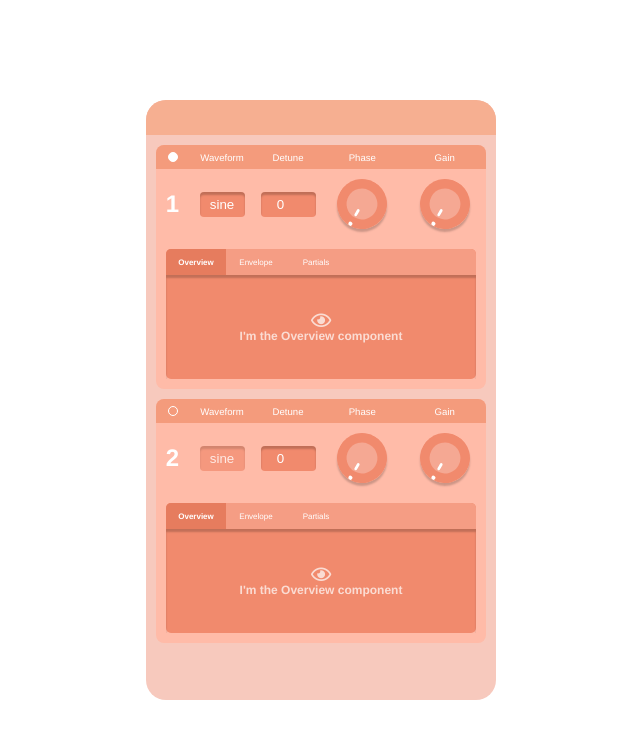
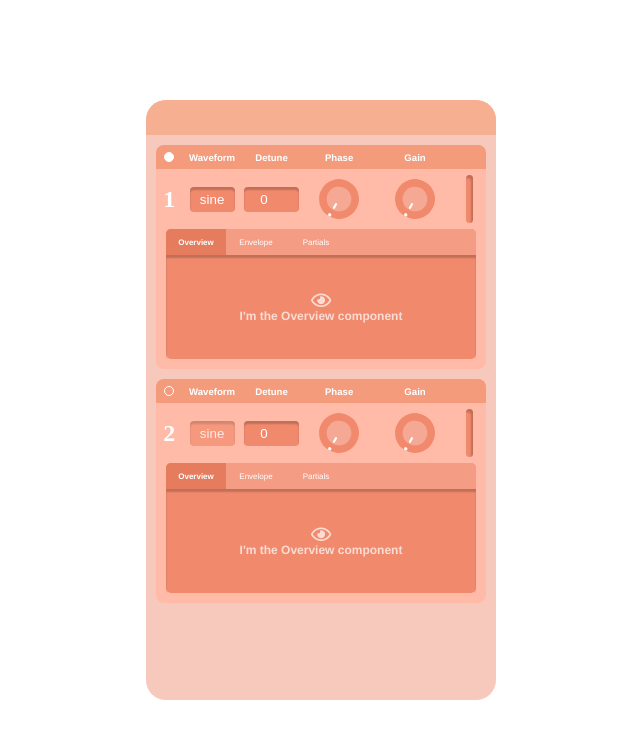
Before and after one commit to HarryCarron/Tonix-Deprecated-, an Angular app: page / in a window 1280 px wide. Shown: the top 738 px of the page, without its empty margins (319-959 px from the left). Built offline with nearby package versions, Linux system fonts and the light colour scheme.

Commit message:
some styling changes

```diff
--- a/src/app/app.component.css
+++ b/src/app/app.component.css
@@ -39,7 +39,14 @@
     flex-direction: column;
     width: 350px;
     font-size:0.5em;
+    overflow-y: scroll;
+    -ms-overflow-style: none;
 }
+
+.osc-rack::-webkit-scrollbar {
+    display: none;
+  }
+
 
 .osc-control-row{
     height:60px;
--- a/src/app/app.component.html
+++ b/src/app/app.component.html
@@ -4,7 +4,6 @@
         <div class='topbar'></div>
         <div class='content-wrapper h-100'>
             <div class='osc-rack h-100'>
-
                 <ng-container *ngFor='let osc of oscillators; let i = index'>
                     <app-oscillator [data]="osc" ></app-oscillator>
                 </ng-container>
--- a/src/app/components/oscillator/oscillator.component.css
+++ b/src/app/components/oscillator/oscillator.component.css
@@ -32,6 +32,7 @@
 .oscNumber {
     font-weight: bold;
     font-size: 3em;
+    font-family: Futura;
 }
 
 .osc-container{
--- a/src/app/components/oscillator/oscillator.component.html
+++ b/src/app/components/oscillator/oscillator.component.html
@@ -1,27 +1,27 @@
 <div class='osc-container'>
     <div style='height:24px;' class='d-flex oscLabelHeading'>
-        <div style='width:10%;' class='centerChild h-100'>
+        <div style='width:8%;' class='centerChild h-100'>
             <app-led [(ngModel)]='data.isOn'></app-led>
         </div>
-        <div style='width:20%;' class='centerChild label'>
+        <div style='width:18%;' class='centerChild label'>
             Waveform
         </div>
-        <div style='width:20%;' class='centerChild label'>
+        <div style='width:18%;' class='centerChild label'>
             Detune
         </div>
-        <div style='width:25%;' class='centerChild label'>
+        <div style='width:23%;' class='centerChild label'>
             Phase
         </div>
-        <div style='width:25%;' class='centerChild label'>
+        <div style='width:23%;' class='centerChild label'>
             Gain
         </div>
     </div>
-    <div style='height:70px;' class='d-flex'>
-        <div style='width:10%;' class='centerChild'>
+    <div style='height:60px;' class='d-flex'>
+        <div style='width:8%;' class='centerChild'>
             <span class='oscNumber'>{{data.number}}</span>
         </div>
 
-        <div style='width: 20%;' class='centerChild'>
+        <div style='width: 18%;' class='centerChild'>
             <select [(ngModel)]='data.waveType'
                 class='controlshadow-3'
                 [disabled] = '!data.isOn'
@@ -34,7 +34,7 @@
             </select>
         </div>
 
-        <div style='width: 20%;' class='centerChild'>
+        <div style='width: 18%;' class='centerChild'>
             <input class='numInput controlshadow-3'
             [disabled] = '!data.isOn'
             [(ngModel)]="data.detune"
@@ -44,14 +44,17 @@
             step="0.01">
         </div>
 
-        <div style='width:25%;' class='centerChild'>
+        <div style='width:23%;' class='centerChild'>
             <app-knob [lowerRotationLimit]='30' [upperRotationLimit]='330' [upperOutputLimit]='100'>
             </app-knob>
         </div>
 
-        <div style='width:25%;' class='centerChild'>
+        <div style='width:23%;' class='centerChild'>
             <app-knob [lowerRotationLimit]='30' [upperRotationLimit]='330' [upperOutputLimit]='100'>
             </app-knob>
+        </div>
+        <div style='width: 10%;' class='centerChild'>
+            <div class='controlshadow-5' style='border-radius: 10px; width:20%; height: 80%; background-color: #f18a6d; '></div>
         </div>
     </div>
 
--- a/src/app/components/oscillator/settings-rack/settings-rack.component.css
+++ b/src/app/components/oscillator/settings-rack/settings-rack.component.css
@@ -1,7 +1,7 @@
 .settingsRackContainer{
     background-color:#f18a6d;
     height: 130px;
-    margin: 10px;
+    margin: 0 10px 10px 10px;
     border-radius: 5px;
     overflow: hidden;
 }
--- a/src/app/controls/knob/knob.component.css
+++ b/src/app/controls/knob/knob.component.css
@@ -1,6 +1,6 @@
 .knobContainer {
-    height: 50px;
-    width: 50px;
+    height: 40px;
+    width: 40px;
     border-radius: 50%;
 }
 
--- a/src/app/controls/knob/knob.component.html
+++ b/src/app/controls/knob/knob.component.html
@@ -1,4 +1,4 @@
-<div class='knobContainer centerChild controlshadow-4'>
+<div class='knobContainer centerChild'>
     <!-- <canvas #canvasKnob height='30px' width='30px'>
 
     </canvas>
--- a/src/app/controls/knob/knob.component.ts
+++ b/src/app/controls/knob/knob.component.ts
@@ -47,27 +47,12 @@ export class KnobComponent implements AfterViewInit, AfterViewInit {
 
     @Input() upperOutputLimit: number;
 
-    public current: number;
-    private before: number;
-
-    private dragStartedAt: number;
-
-    value: number;
-
-
-    private freeze = false;
-
     private _knob: ElementRef;
-
-    private dragActive = false;
-
-    private droppedY = 0;
 
     get knob() { return this._knob; }
 
     private setRotation(amm: degree): void {
         (this.knob as any).setAttribute('transform', `rotate(${amm})`);
-        // console.log(a);
     }
 
     private killBrowserMouseMove() {
@@ -86,7 +71,6 @@ export class KnobComponent implements AfterViewInit, AfterViewInit {
     }
 
     constructor() { }
-
 
     drawArc(deg) {
         const a = this.describeArc(24.5, 24.4, 22, 0, deg);
@@ -109,19 +93,18 @@ export class KnobComponent implements AfterViewInit, AfterViewInit {
 
           const largeArcFlag = endAngle - startAngle <= 180 ? '0' : '1';
 
-          const d = [
+          return [
               'M', start.x, start.y,
               'A', radius, radius, 0, largeArcFlag, 0, end.x, end.y
           ].join(' ');
 
-          return d;
       }
 
 
 
 
     ngAfterViewInit() {
-        // this.prepCanvas();
+
         this.drawArc(0);
         this.setRotation(this.startKnob); // todo: create initRotation param!
         console.log((this.knob as any).getBoundingClientRect());
--- a/src/styles.css
+++ b/src/styles.css
@@ -85,7 +85,7 @@ select {
 
  .label {
     font-size: 1.2em;
-    font-weight: 500;
+    font-weight: 800;
     color: white;
  }
 
@@ -104,3 +104,7 @@ select {
 .controlshadow-4 {
     box-shadow: 0px 3px 2px rgba(0,0,0,0.2);
 }
+
+.controlshadow-5 {
+    box-shadow: inset -2px 3px 2px rgba(0,0,0,0.2);
+}
```
